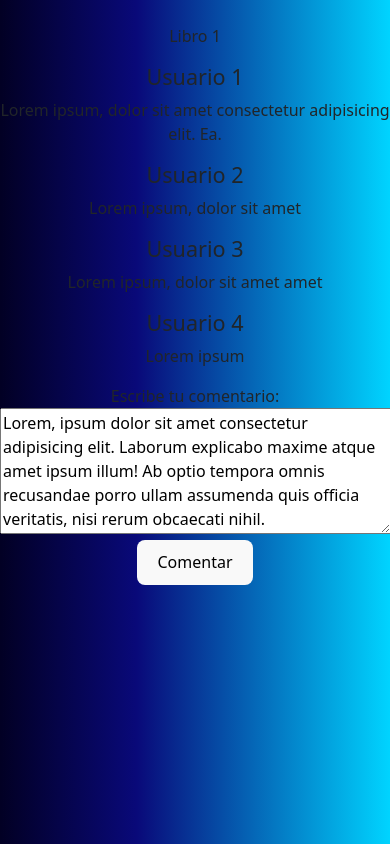
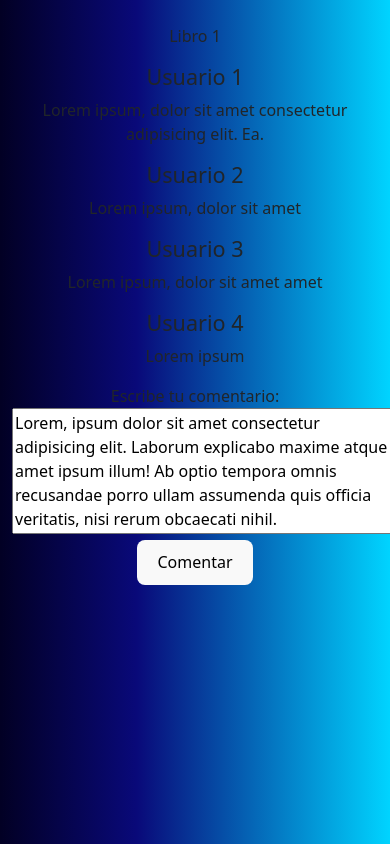
Before and after one commit to MikoVelascoRamirez/examen_practico_vortex, a React (Vite) app in the folder frontend/editorial_chavez_demo_app/: page /catalog/book/1 in a window 390 px wide. Built offline with nearby package versions, Linux system fonts and the light colour scheme.

Commit message:
44. styles: making Book's comments section responsive.

```diff
--- a/frontend/editorial_chavez_demo_app/package.json
+++ b/frontend/editorial_chavez_demo_app/package.json
@@ -18,7 +18,7 @@
     "react": "^18.2.0",
     "react-dom": "^18.2.0",
     "react-router-dom": "^6.14.2",
-    "sort-by": "^1.2.0"
+    "sort-by": "^0.0.2"
   },
   "devDependencies": {
     "@types/react": "^18.2.14",
--- a/frontend/editorial_chavez_demo_app/src/BookComments.jsx
+++ b/frontend/editorial_chavez_demo_app/src/BookComments.jsx
@@ -2,10 +2,12 @@ import Caratula from "./components/Caratula"
 import CommentsPanel from "./components/CommentsPanel"
 import WriteComment from "./components/WriteComment"
 
+import "./App.css";
+
 export default function BookComments(){
   return (
-    <section className="w-100 vh-100">
-      <div className="row">
+    <section className="container-fluid h-100 d-flex flex-column justify-content-between">
+      <div className="row main-section">
         <Caratula/>
         <CommentsPanel/>
       </div>
```
Also changed, not shown: 1 other file (tests, documents, lock files or other folders).
